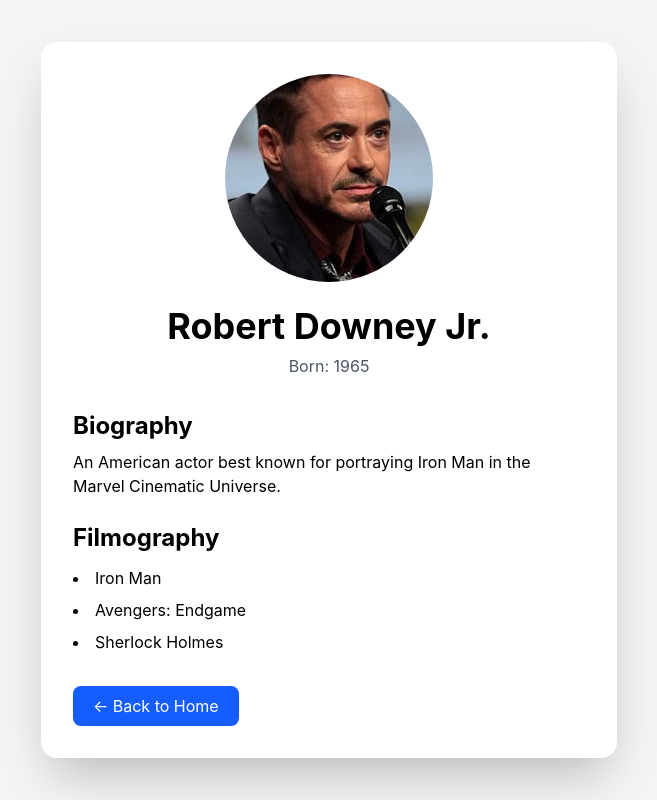
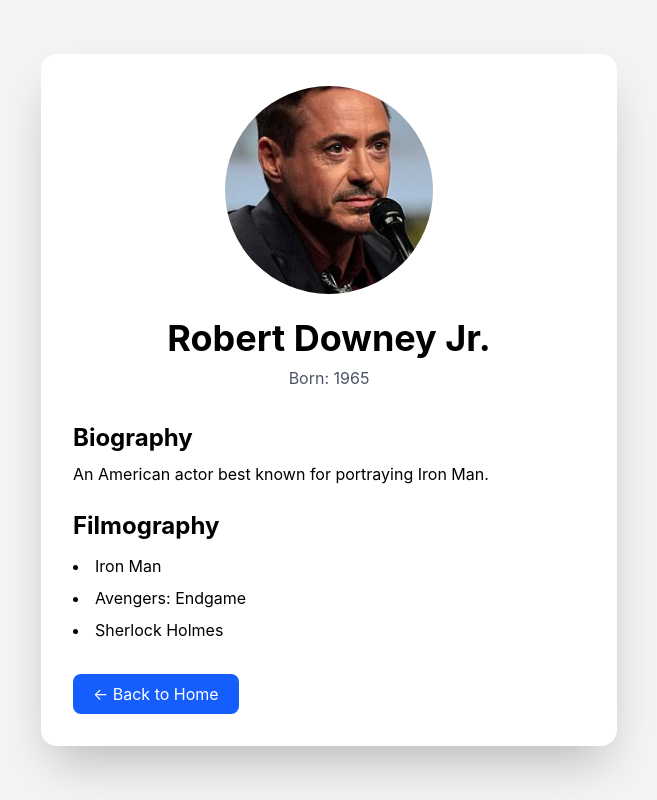
Before and after one commit to Manita3210/summer-web-development-, a React (Vite) app: page /actor/1 in a window 1280 px wide. Shown: the whole page, without its empty margins (311-968 px from the left). Built offline with nearby package versions, Linux system fonts and the light colour scheme.

Commit message:
Restructure actor and movie data for state management

```diff
--- a/src/App.jsx
+++ b/src/App.jsx
@@ -1,23 +1,33 @@
 import { useState } from "react";
 import { Routes, Route } from "react-router-dom";
+
 import ActorGrid from "./components/ActorGrid";
 import ActorDetail from "./pages/ActorDetail";
 import AddActor from "./pages/AddActor";
+
 import actorsData from "./data/actors";
+import moviesData from "./data/movies";
 
 function App() {
   const [actors, setActors] = useState(actorsData);
+  const [movies, setMovies] = useState(moviesData);
 
-  const addActor = (newactor) => {
-    setActors([...actors, newactor]);
+  const addActor = (newActor) => {
+    setActors([...actors, newActor]);
   };
 
   return (
     <Routes>
       <Route path="/" element={<ActorGrid actors={actors} />} />
-      <Route path="/actor/:id" element={<ActorDetail />} />
+
+      <Route
+        path="/actor/:id"
+        element={<ActorDetail actors={actors} movies={movies} />}
+      />
+
       <Route path="/add" element={<AddActor addActor={addActor} />} />
     </Routes>
   );
 }
+
 export default App;
--- a/src/data/actors.js
+++ b/src/data/actors.js
@@ -9,46 +9,37 @@
     id: 1,
     name: "Robert Downey Jr.",
     birthYear: 1965,
-    totalFilms: 3,
     photo: robert,
-    bio: "An American actor best known for portraying Iron Man in the Marvel Cinematic Universe.",
-    movies: ["Iron Man", "Avengers: Endgame", "Sherlock Holmes"],
+    bio: "An American actor best known for portraying Iron Man.",
   },
   {
     id: 2,
     name: "Scarlett Johansson",
     birthYear: 1984,
-    totalFilms: 3,
     photo: scarlett,
-    bio: "An American actress famous for playing Black Widow in Marvel films.",
-    movies: ["Lucy", "Black Widow", "Avengers: Endgame"],
+    bio: "An American actress famous for Black Widow.",
   },
   {
     id: 3,
     name: "Tom Holland",
     birthYear: 1996,
-    totalFilms: 3,
     photo: tom,
-    bio: "English actor known for playing Spider-Man in the Marvel Cinematic Universe.",
-    movies: ["Spider-Man: Homecoming", "No Way Home", "Uncharted"],
+    bio: "English actor known for Spider-Man.",
   },
   {
     id: 4,
     name: "Chris Evans",
     birthYear: 1981,
-    totalFilms: 3,
     photo: chris,
-    bio: "American actor best known as Captain America.",
-    movies: ["Captain America", "Avengers", "Knives Out"],
+    bio: "American actor famous for Captain America.",
   },
   {
     id: 5,
     name: "Emma Watson",
     birthYear: 1990,
-    totalFilms: 3,
     photo: emma,
-    bio: "English actress famous for playing Hermonie Granger in Harry Potter,",
-    movies: ["Harry Potter", "Beauty and the Beast", "Little Women"],
+    bio: "English actress famous for Hermione Granger.",
   },
 ];
+
 export default actors;
--- /dev/null
+++ b/src/data/movies.js
@@ -0,0 +1,34 @@
+const movies = [
+  {
+    id: 1,
+    title: "Iron Man",
+    year: 2008,
+    cast: [1],
+  },
+  {
+    id: 2,
+    title: "Avengers: Endgame",
+    year: 2019,
+    cast: [1, 2, 4],
+  },
+  {
+    id: 3,
+    title: "Sherlock Holmes",
+    year: 2009,
+    cast: [1],
+  },
+  {
+    id: 4,
+    title: "Spider-Man: No Way Home",
+    year: 2021,
+    cast: [3],
+  },
+  {
+    id: 5,
+    title: "Harry Potter",
+    year: 2001,
+    cast: [5],
+  },
+];
+
+export default movies;
--- a/src/pages/ActorDetail.jsx
+++ b/src/pages/ActorDetail.jsx
@@ -1,15 +1,16 @@
 import { useParams, Link } from "react-router-dom";
-import actors from "../data/actors";
 import FilmographyList from "../components/FilmographyList";
 
-function ActorDetail() {
+function ActorDetail({ actors, movies }) {
   const { id } = useParams();
 
-  const actor = actors.find((actor) => actor.id === Number(id));
+  const actor = actors.find((a) => a.id === Number(id));
 
   if (!actor) {
     return <h1>Actor not found</h1>;
   }
+
+  const actorMovies = movies.filter((movie) => movie.cast.includes(actor.id));
 
   return (
     <div className="min-h-screen bg-gray-100 flex justify-center items-center p-8">
@@ -30,11 +31,11 @@
 
         <p className="mt-2">{actor.bio}</p>
 
-        <FilmographyList movies={actor.movies} />
+        <FilmographyList movies={actorMovies.map((movie) => movie.title)} />
 
         <Link
           to="/"
-          className="inline-block mt-8 bg-blue-600 text-white px-5 py-2 rounded-lg hover:bg-blue-700 transition"
+          className="inline-block mt-8 bg-blue-600 text-white px-5 py-2 rounded-lg hover:bg-blue-700"
         >
           ← Back to Home
         </Link>
```
